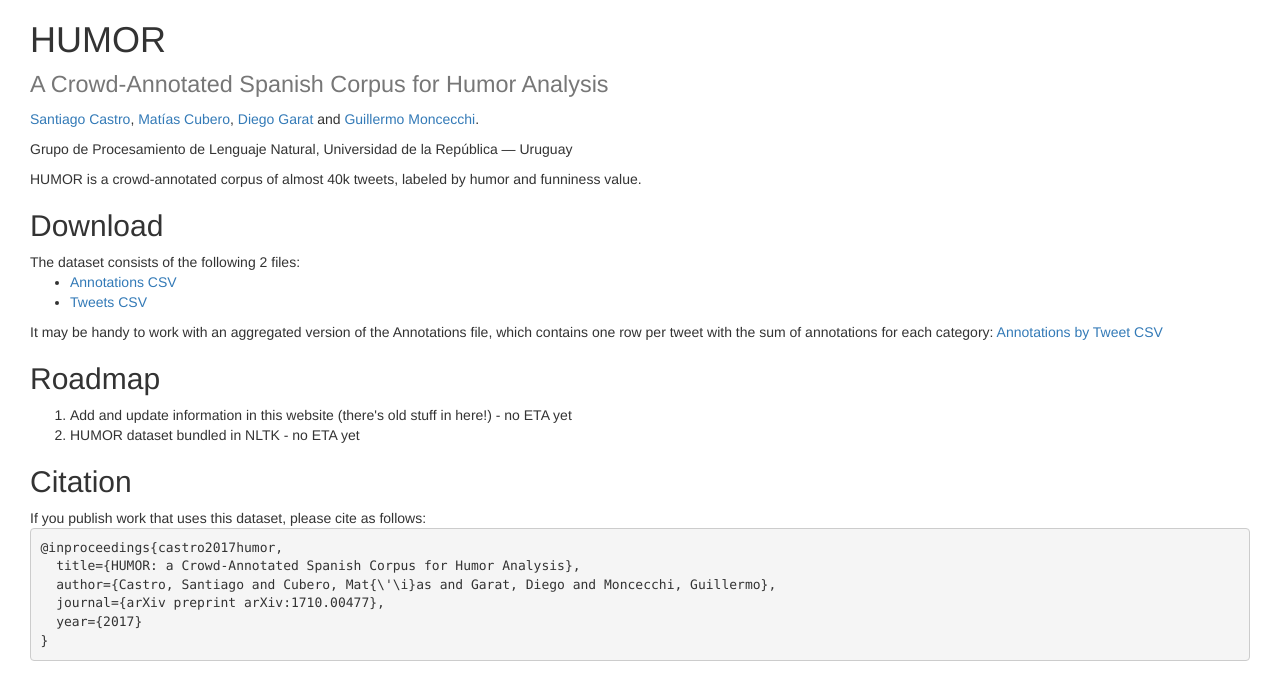
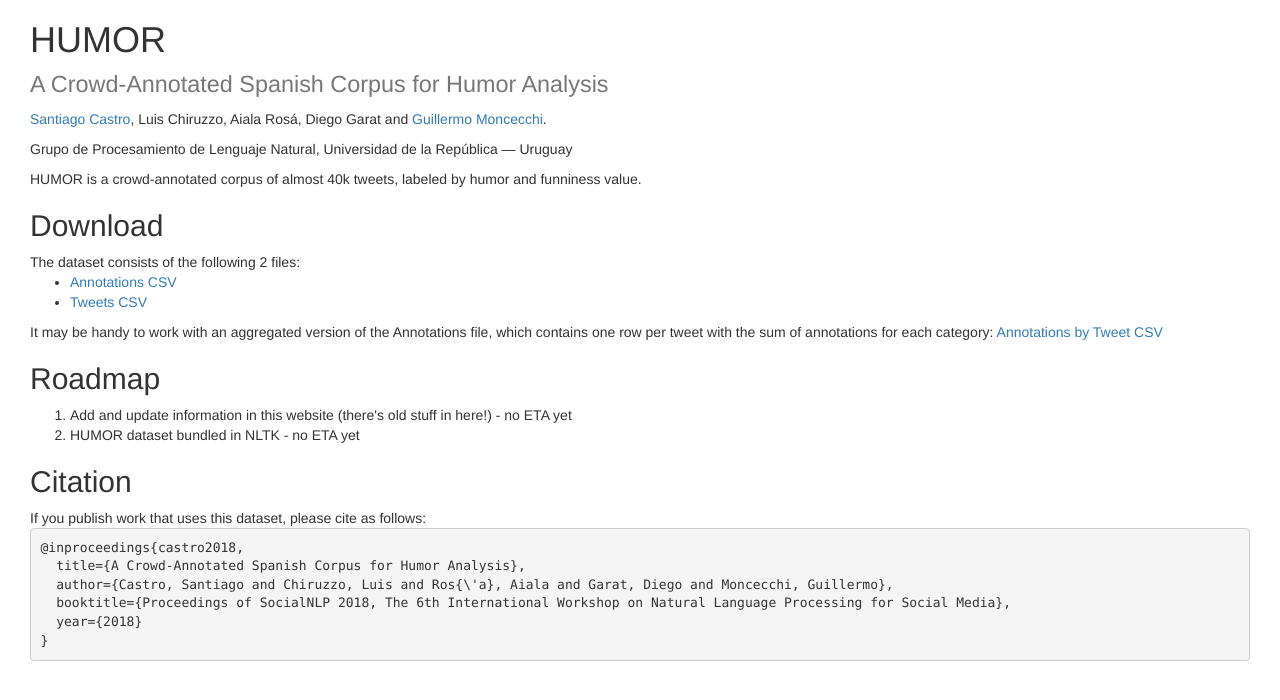
Before and after one commit to pln-fing-udelar/humor, a plain HTML site: page index.html in a window 1280 px wide. Drawn offline with nearby package versions, Linux system fonts and the light colour scheme.

Commit message:
Update the authors and the bibtex

```diff
--- a/index.html
+++ b/index.html
@@ -6,7 +6,7 @@
     <meta http-equiv="x-ua-compatible" content="ie=edge">
     <title>HUMOR: a Crowd-Annotated Spanish Corpus for Humor Analysis</title>
     <meta name="description" content="TODO">
-    <meta name="author" content="Santiago Castro; Matías Cubero; Diego Garat; Guillermo Moncecchi" />
+    <meta name="author" content="Santiago Castro; Luis Chiruzzo, Aiala Rosá; Diego Garat; Guillermo Moncecchi" />
     <meta name="viewport" content="width=device-width, initial-scale=1">
 
     <!-- <link rel="shortcut icon" type="image/x-icon" href="favicon.ico" /> -->
@@ -85,7 +85,7 @@
 
 <div id="authors-affiliations">
   <p>
-    <a href="https://github.com/bryant1410">Santiago Castro</a>, <a href="http://www.fing.edu.uy/~mcubero">Matías Cubero</a>, <a href="https://github.com/diego-garat">Diego Garat</a> and <a href="https://www.fing.edu.uy/~gmonce/">Guillermo Moncecchi</a>.
+    <a href="https://github.com/bryant1410">Santiago Castro</a>, Luis Chiruzzo, Aiala Rosá, Diego Garat and <a href="https://www.fing.edu.uy/~gmonce/">Guillermo Moncecchi</a>.
   </p>
   <p>
     Grupo de Procesamiento de Lenguaje Natural,
@@ -117,11 +117,11 @@ The dataset consists of the following 2 files:
 
 If you publish work that uses this dataset, please cite as follows:
 
-<pre><code>@inproceedings{castro2017humor,
-  title={HUMOR: a Crowd-Annotated Spanish Corpus for Humor Analysis},
-  author={Castro, Santiago and Cubero, Mat{\'\i}as and Garat, Diego and Moncecchi, Guillermo},
-  journal={arXiv preprint arXiv:1710.00477},
-  year={2017}
+<pre><code>@inproceedings{castro2018,
+  title={A Crowd-Annotated Spanish Corpus for Humor Analysis},
+  author={Castro, Santiago and Chiruzzo, Luis and Ros{\'a}, Aiala and Garat, Diego and Moncecchi, Guillermo},
+  booktitle={Proceedings of SocialNLP 2018, The 6th International Workshop on Natural Language Processing for Social Media},
+  year={2018}
 }</code></pre>
 
 <script src="https://code.jquery.com/jquery-3.2.1.min.js"></script>
```
